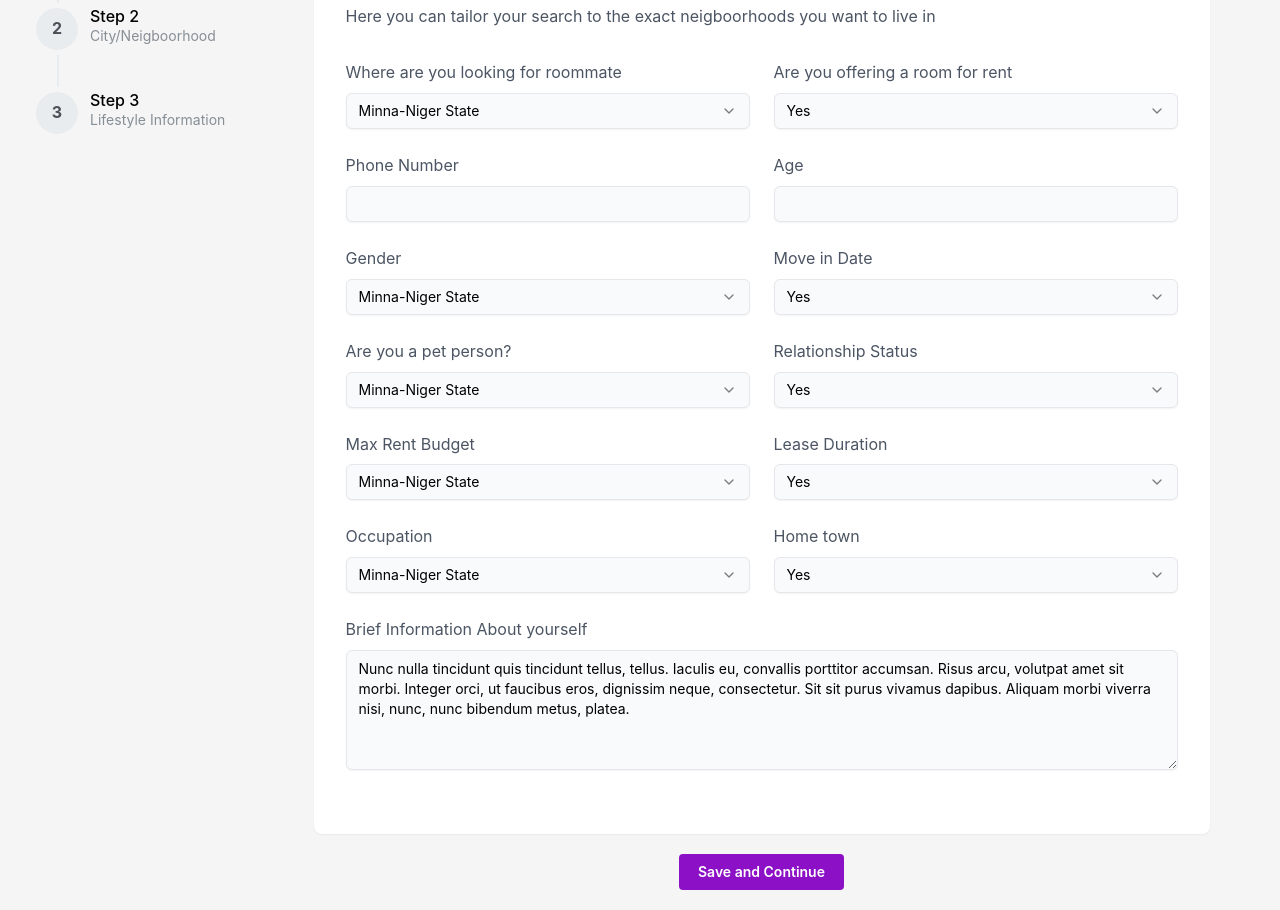
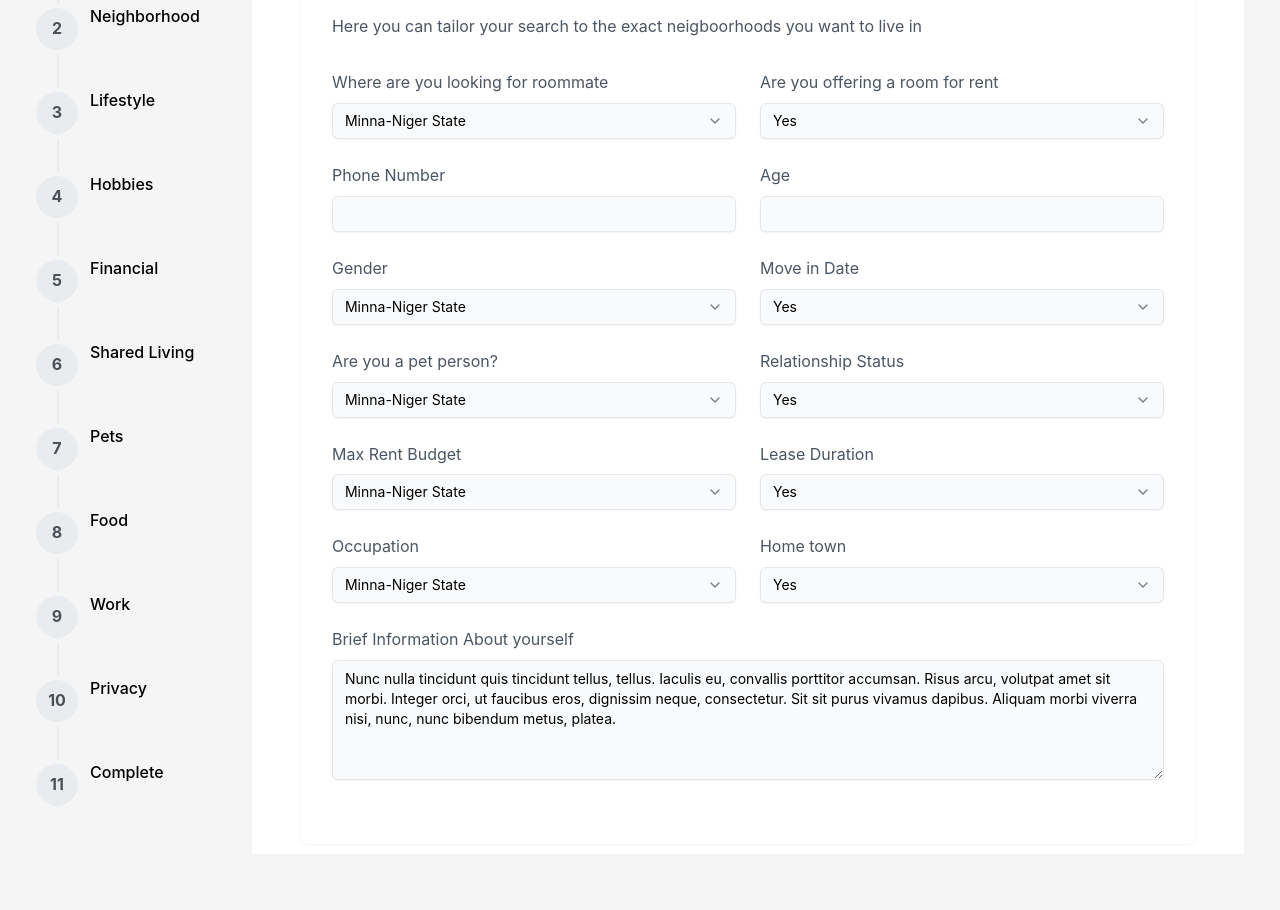
Before and after one commit to Aletia88/debal-system-fe, a Next.js app: page /account in a window 1280 px wide. Shown: the part 225-1135 px from the top of the page. After the commit the page ends 1099 px from the top, so only its background shows below. Built offline with nearby package versions, Linux system fonts and the light colour scheme; no server answers; sample sign-in values are in the browser's storage.

Commit message:
fix: stepper

```diff
--- a/app/account/stepper.tsx
+++ b/app/account/stepper.tsx
@@ -1,47 +1,27 @@
 import { useState } from 'react';
-import { Stepper, Button, Group, Flex, Box, TextInput, Text } from '@mantine/core';
-import { useForm } from '@mantine/form';
+import { Stepper, Button, Group, Flex, Box, Text, LoadingOverlay } from '@mantine/core';
 import PersonalInfo from './components/personal-Info';
+import NeighborhoodInfo from './components/neighborhood-Info';
+import LifestyleInfo from './components/lifestyle-Info';
+import HobbiesInfo from './components/hobbies-Info';
+import FinancialInfo from './components/financial-Info';
+import SharedLivingInfo from './components/sharedLiving-Info';
+import PetsInfo from './components/pets-Info';
+import FoodInfo from './components/food-Info';
+import WorkInfo from './components/work-Info';
+import { useGetProfileQuery, useUpdateFinancialMutation, useUpdateFoodMutation, useUpdateHobbiesMutation, useUpdateLifestyleMutation, useUpdateNeighborhoodMutation, useUpdatePersonalInfoMutation, useUpdatePetsMutation, useUpdateSharedLivingMutation, useUpdateWorkMutation } from '@/store/profile';
+import PrivacyInfo from './components/privacy';
+import CompleteMessage from './components/complete';
+
 
 export default function Form() {
   const [active, setActive] = useState(0);
   const [highestStepVisited, setHighestStepVisited] = useState(active);
-
-  // Form for step 1
-  const accountForm = useForm({
-    initialValues: { email: '', password: '' },
-    validate: {
-      email: (value) => (/^\S+@\S+$/.test(value) ? null : 'Invalid email'),
-      password: (value) => (value.length >= 6 ? null : 'Password too short'),
-    },
-  });
-
-  // Form for step 2
-  const verifyForm = useForm({
-    initialValues: { code: '' },
-    validate: {
-      code: (value) => (value.length === 6 ? null : 'Code must be 6 digits'),
-    },
-  });
-
-  // Form for step 3
-  const profileForm = useForm({
-    initialValues: { name: '', company: '' },
-    validate: {
-      name: (value) => (value.trim() ? null : 'Name is required'),
-    },
-  });
+  const [isSubmitting, setIsSubmitting] = useState(false);
+  const { data: profileData, isLoading } = useGetProfileQuery({});
 
   const handleStepChange = (nextStep: number) => {
-    if (nextStep > 3 || nextStep < 0) return;
-
-    // Validate current step before proceeding
-    // if (nextStep > active) {
-    //   if (active === 0 ) return;
-    //   if (active === 1 ) return;
-    //   if (active === 2) return;
-    // }
-
+    if (nextStep > 10 || nextStep < 0) return;
     setActive(nextStep);
     setHighestStepVisited((hSC) => Math.max(hSC, nextStep));
   };
@@ -49,89 +29,115 @@ export default function Form() {
   const shouldAllowSelectStep = (step: number) => highestStepVisited >= step && active !== step;
 
   return (
-    <Flex gap="xl" align="flex-start" className='p-5'>
-      {/* Vertical stepper on the left */}
+    <Flex gap="xl" align="flex-start" className='p-5' pos="relative">
+      <LoadingOverlay visible={isLoading || isSubmitting}  />
+
+      {/* Vertical stepper */}
       <Box>
         <Stepper active={active} onStepClick={setActive} orientation="vertical" className='pr-5'>
-          <Stepper.Step
-            label="Step 1"
-            description="Personal Information"
-            allowStepSelect={shouldAllowSelectStep(0)}
-          />
-          <Stepper.Step
-            label="Step 2"
-            description="City/Neigboorhood"
-            allowStepSelect={shouldAllowSelectStep(1)}
-          />
-          <Stepper.Step
-            label="Step 3"
-            description="Lifestyle Information"
-            allowStepSelect={shouldAllowSelectStep(2)}
-          />
-          {/* <Stepper.Completed /> */}
+          <Stepper.Step label="Personal Info" allowStepSelect={shouldAllowSelectStep(0)} />
+          <Stepper.Step label="Neighborhood" allowStepSelect={shouldAllowSelectStep(1)} />
+          <Stepper.Step label="Lifestyle" allowStepSelect={shouldAllowSelectStep(2)} />
+          <Stepper.Step label="Hobbies" allowStepSelect={shouldAllowSelectStep(3)} />
+          <Stepper.Step label="Financial" allowStepSelect={shouldAllowSelectStep(4)} />
+          <Stepper.Step label="Shared Living" allowStepSelect={shouldAllowSelectStep(5)} />
+          <Stepper.Step label="Pets" allowStepSelect={shouldAllowSelectStep(6)} />
+          <Stepper.Step label="Food" allowStepSelect={shouldAllowSelectStep(7)} />
+          <Stepper.Step label="Work" allowStepSelect={shouldAllowSelectStep(8)} />
+          <Stepper.Step label="Privacy" allowStepSelect={shouldAllowSelectStep(9)} />
+          <Stepper.Step label="Complete" allowStepSelect={shouldAllowSelectStep(10)} />
         </Stepper>
       </Box>
 
-      {/* Form content on the right */}
-      <Box style={{ flex: 1 }} >
+      {/* Form content */}
+      <Box style={{ flex: 1 }} bg='white' p={10}>
         {active === 0 && (
-         <PersonalInfo />
+          <PersonalInfo
+            onNext={() => handleStepChange(1)}
+            initialData={profileData?.personal_info}
+          />
         )}
-
         {active === 1 && (
-          <form onSubmit={verifyForm.onSubmit(() => handleStepChange(2))}>
-            <Text size="xl" fw={500} mb="md">Verify Email</Text>
-            <TextInput
-              label="Verification Code"
-              placeholder="6-digit code"
-              {...verifyForm.getInputProps('code')}
-              mb="md"
-            />
-          </form>
+          <NeighborhoodInfo
+            onNext={() => handleStepChange(2)}
+            onBack={() => handleStepChange(0)}
+            initialData={profileData?.neighborhood}
+          />
         )}
-
         {active === 2 && (
-          <form onSubmit={profileForm.onSubmit(() => handleStepChange(3))}>
-            <Text size="xl" fw={500} mb="md">Complete Profile</Text>
-            <TextInput
-              label="Full Name"
-              placeholder="Your name"
-              {...profileForm.getInputProps('name')}
-              mb="sm"
-            />
-            <TextInput
-              label="Company (optional)"
-              placeholder="Where you work"
-              {...profileForm.getInputProps('company')}
-              mb="md"
-            />
-          </form>
+          <LifestyleInfo
+            onNext={() => handleStepChange(3)}
+            onBack={() => handleStepChange(1)}
+            initialData={profileData?.lifestyle}
+          />
         )}
-
         {active === 3 && (
-          <div>
-            <Text size="xl" fw={500} mb="md">Registration Complete!</Text>
-            <Text mb="md">Thank you for signing up.</Text>
-            <Text>Email: {accountForm.values.email}</Text>
-            <Text>Name: {profileForm.values.name}</Text>
-          </div>
+          <HobbiesInfo
+            onNext={() => handleStepChange(4)}
+            onBack={() => handleStepChange(2)}
+            initialData={profileData?.hobbies}
+          />
         )}
-
-        <Group justify="center" mt="sm">
-          {active > 0 && (
-            <Button variant="default" onClick={() => handleStepChange(active - 1)}>
-              Back
-            </Button>
-          )}
-          {active < 3 ? (
-             <div className="mt-2 flex justify-center">
-            <Button onClick={() => handleStepChange(active + 1)}>
-              {active === 2 ? 'Complete' : 'Save and Continue'}
-            </Button></div>
-          ) : (
-            <Button onClick={() => alert('Form submitted!')}>Submit</Button>
-          )}
-        </Group>
+        {active === 4 && (
+          <FinancialInfo
+            onNext={() => handleStepChange(5)}
+            onBack={() => handleStepChange(3)}
+            initialData={profileData?.financial}
+          />
+        )}
+        {active === 5 && (
+          <SharedLivingInfo
+            onNext={() => handleStepChange(6)}
+            onBack={() => handleStepChange(4)}
+            initialData={profileData?.shared_living}
+          />
+        )}
+        {active === 6 && (
+          <PetsInfo
+            onNext={() => handleStepChange(7)}
+            onBack={() => handleStepChange(5)}
+            initialData={profileData?.pets}
+          />
+        )}
+        {active === 7 && (
+          <FoodInfo
+            onNext={() => handleStepChange(8)}
+            onBack={() => handleStepChange(6)}
+            initialData={profileData?.food}
+          />
+        )}
+        {active === 8 && (
+          <WorkInfo
+            // onSubmit={() => console.log('Profile complete!')}
+            // onBack={() => handleStepChange(7)}
+            // initialData={profileData?.work}
+            onNext={() => handleStepChange(9)}
+            onBack={() => handleStepChange(7)}
+            initialData={profileData?.work}
+          />
+        )}
+        {active === 9 && (
+          <PrivacyInfo
+            // onSubmit={() => console.log('Profile complete!')}
+            onNext={() => handleStepChange(10)}
+            onBack={() => handleStepChange(8)}
+            initialData={profileData?.privacy}
+            // onNext={() => handleStepChange(9)}
+            // onBack={() => handleStepChange(7)}
+            // initialData={profileData?.work}
+          />
+        )}
+        {active === 10 && (
+          <CompleteMessage
+            // onSubmit={() => console.log('Profile complete!')}
+            // onNext={() => handleStepChange(10)}
+            onBack={() => handleStepChange(9)}
+            // initialData={profileData?.privacy}
+            // onNext={() => handleStepChange(9)}
+            // onBack={() => handleStepChange(7)}
+            // initialData={profileData?.work}
+          />
+        )}
       </Box>
     </Flex>
   );
```
